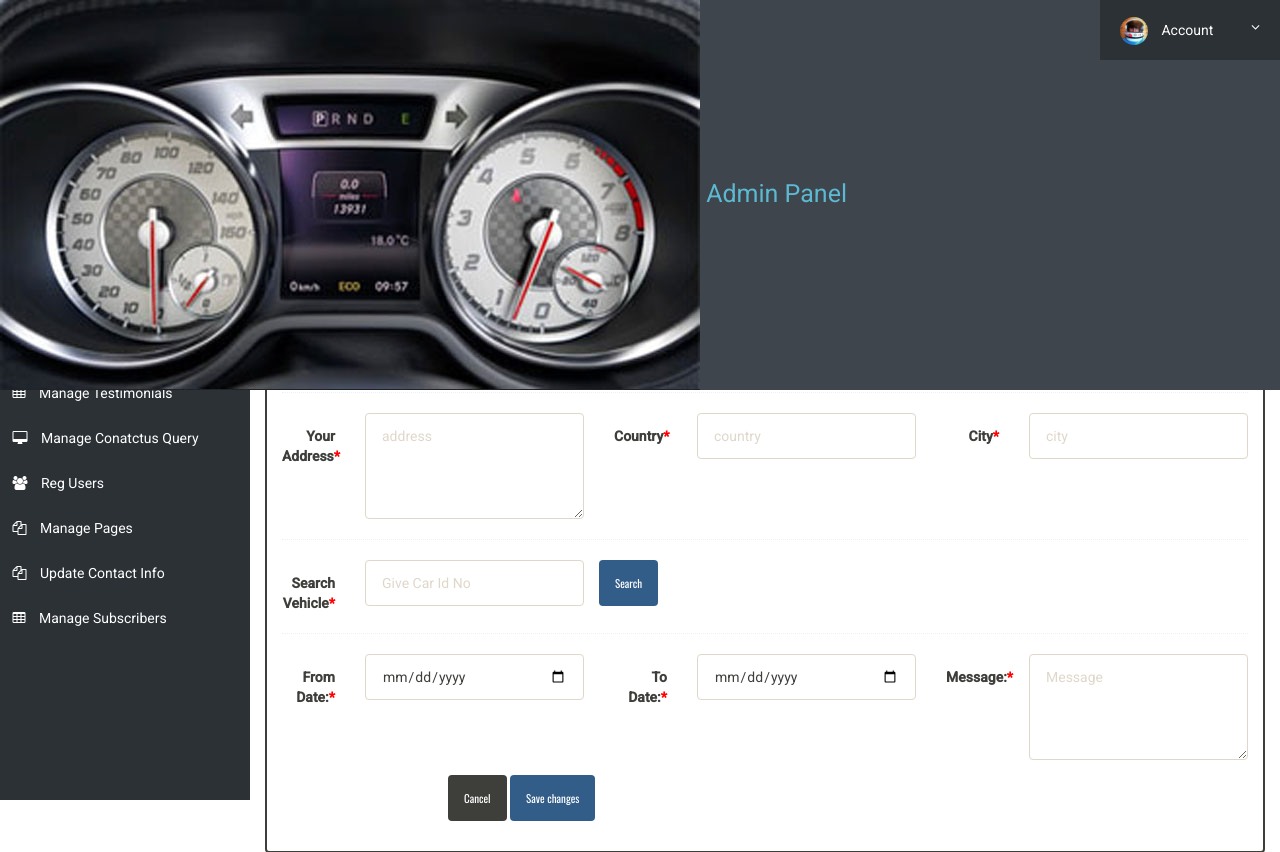
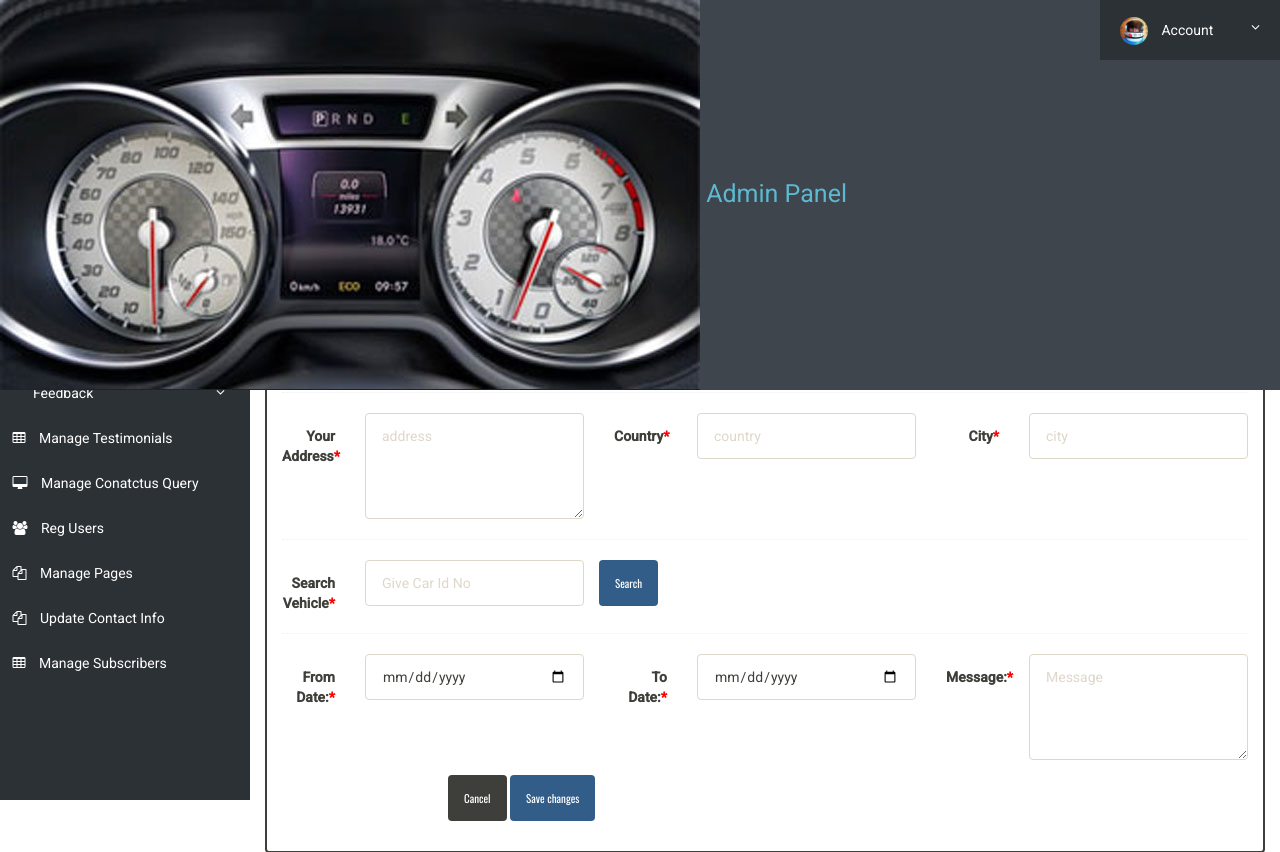
Before and after one commit to abhijitintelcorp/Redicabss, a PHP site: page /admin/add-booking.php in a window 1280 px wide. Shown: the top 852 px of the page. Run offline with PHP 8.4, Linux system fonts and the light colour scheme; the visitor is signed in with stand-in values (Sample User, id 1); data that the repository does not hold is empty.

Commit message:
added feedback page in left side bar

```diff
--- a/admin/includes/leftbar.php
+++ b/admin/includes/leftbar.php
@@ -38,6 +38,12 @@
 					</ul>
 				</li>
 
+		<li><a href="#"><i class="fas fa-comment"></i>Feedback</a>
+					<ul>
+						<li><a href="add_feedback.php">Add Feedback</a></li>
+						<li><a href="manage_feedback.php">Manage Feedback</a></li>
+					</ul>
+				</li>
 
 
 				<li><a href="testimonials.php"><i class="fa fa-table"></i> Manage Testimonials</a></li>
```
